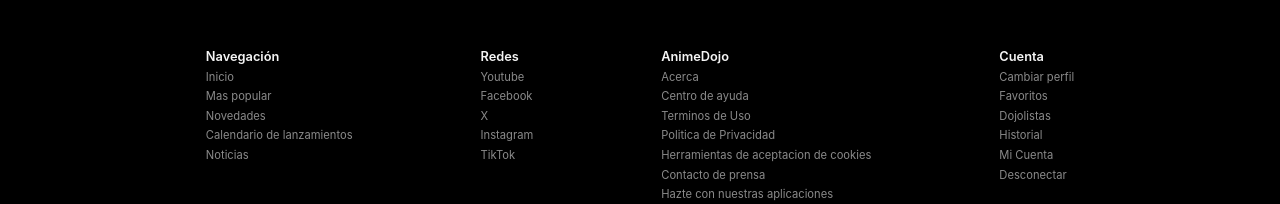
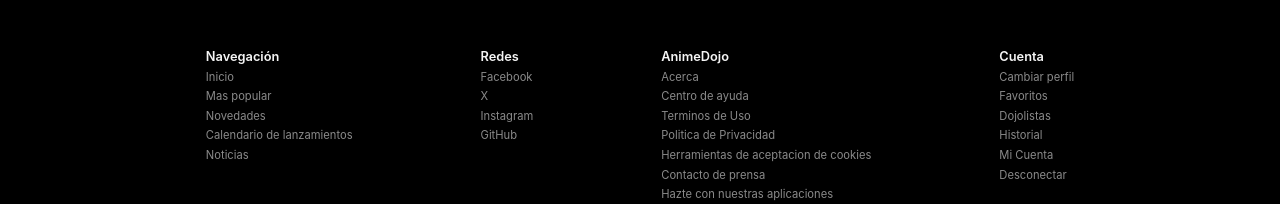
Before and after one commit to tomasDiuorno/moviesPlatform, a plain HTML site: page index.html in a window 1280 px wide. Shown: the part 979-1183 px from the top of the page. Drawn offline with Linux system fonts and the light colour scheme; a script that the page names is missing.

Commit message:
añadido de redes

```diff
--- a/index.html
+++ b/index.html
@@ -108,19 +108,16 @@
                 <nav class="navfooter">
                     <ul>
                         <li>
-                            <a href="">Youtube</a>
+                            <a href="https://www.facebook.com/diuornoTomas/" target="_blank">Facebook</a>
                         </li>
                         <li>
-                            <a href="">Facebook</a>
+                            <a href="https://x.com/TomiiOk_" target="_blank">X</a>
                         </li>
                         <li>
-                            <a href="">X</a>
+                            <a href="https://www.instagram.com/tomass.di/" target="_blank">Instagram</a>
                         </li>
                         <li>
-                            <a href="">Instagram</a>
-                        </li>
-                        <li>
-                            <a href="">TikTok</a>
+                            <a href="https://github.com/tomasDiuorno" target="_blank">GitHub</a>
                         </li>
                     </ul>
                 </nav>
```
